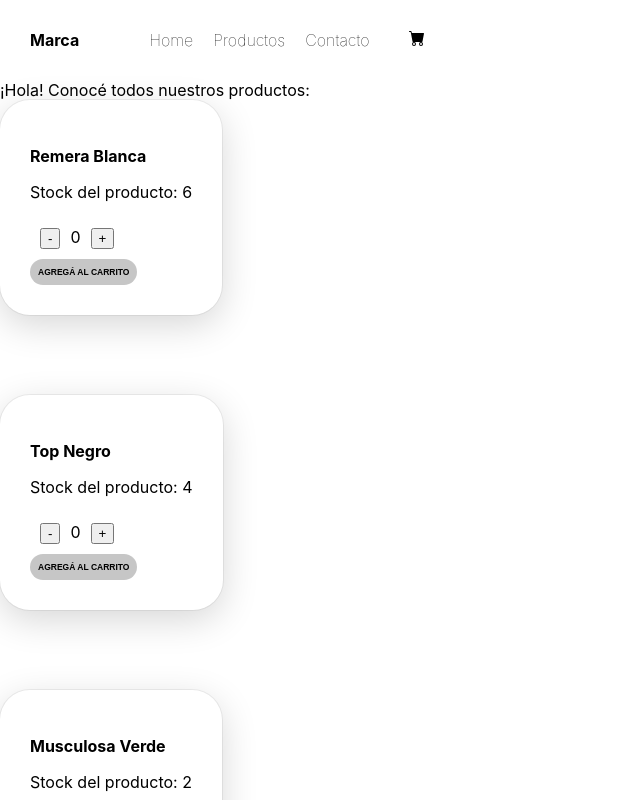
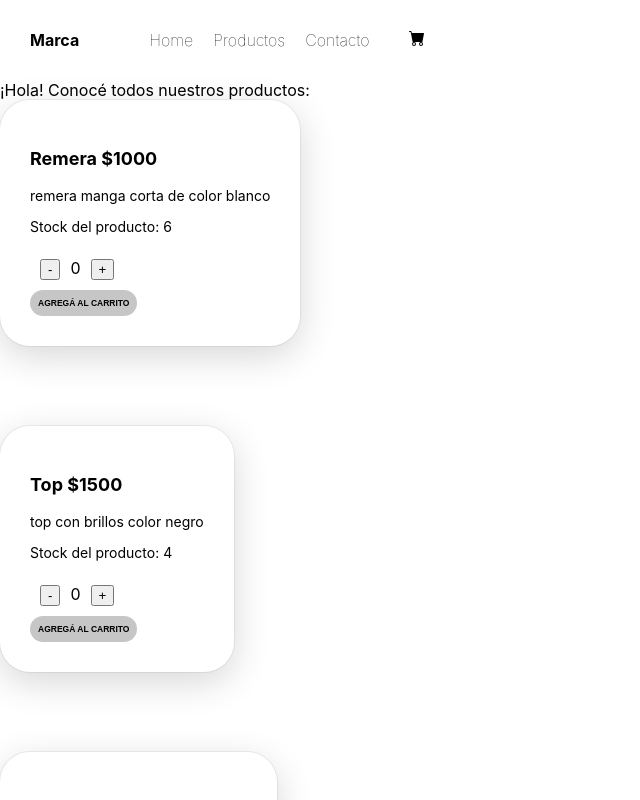
Before and after one commit to dcendoya/e-commerce, a React (Create React App) app: page / in a window 1280 px wide. Shown: the top 800 px of the page, without its empty margins (0-640 px from the left). Built offline with nearby package versions, Linux system fonts and the light colour scheme.

Commit message:
Catálogo de productos con promise y map

```diff
--- a/src/App.js
+++ b/src/App.js
@@ -1,14 +1,14 @@
 import './App.css';
 import NavBar from './components/NavBar';
 import ItemListContainer from './components/ItemListContainer';
-import ArrayProductos from './components/ArrayProductos';
+import ItemList from './components/ItemList';
 
 function App() {
   return (
     <>
     <div><NavBar /></div>
     <div><ItemListContainer greeting={'¡Hola! Conocé todos nuestros productos:'}/></div>
-    <div><ArrayProductos /></div>
+    <div><ItemList /></div>
     </>
   );
 }
--- a/src/components/ArrayProductos.js
+++ /dev/null
@@ -1,16 +0,0 @@
-import React, {useState} from "react";
-import Producto from "./Producto";
-
-export default function ArrayProductos () {
-    const [listaProductos, setListaProductos] = useState([
-        {nombre: 'remera', color: 'blanca', stock: 6},
-        {nombre: 'top', color: 'negro', stock: 4},
-        {nombre: 'musculosa', color: 'verde', stock: 2}
-    ])
-
-    return (
-        <>
-            {listaProductos.map(item=> <Producto item={item}/>)}
-        </>
-    )
-}
--- a/src/components/Producto.js
+++ b/src/components/Item.js
@@ -1,13 +1,14 @@
 import React, {useState} from "react";
 import ItemCount from "./ItemCount";
 
-export default function Producto ({item}) {
+export default function Item ({item}) {
 
     return (
         <>
             <div style={{marginBottom: "80px", width: "fit-content", padding: "30px", borderRadius: "30px", boxShadow: "rgb(0 0 0 / 16%) 0px 10px 36px 0px, rgb(0 0 0 / 6%) 0px 0px 0px 1px"}}>
-            <p style={{textTransform: "capitalize", fontWeight: "bold"}}>{item.nombre} {item.color}</p>
-            <p>Stock del producto: {item.stock}</p>
+            <p style={{textTransform: "capitalize", fontWeight: "bold", fontSize: "18px"}}>{item.title} ${item.price}</p>
+            <p style={{fontSize: "14px"}}>{item.description}</p>
+            <p style={{fontSize: "14px"}}>Stock del producto: {item.stock}</p>
                 <div>
                     <ItemCount max={item.stock} min='0' />
                 </div>
--- a/src/components/ItemList.js
+++ b/src/components/ItemList.js
@@ -1,20 +1,52 @@
 import React, {useState, useEffect} from "react";
+import Item from "./Item";
 
 export default function ItemList () {
 
+    const [initialPromise, setInitialPromise] = useState(false);
+
+    const [listaProductos, setListaProductos] = useState([]);
+
+    const stockProductos = new Promise ((resolve, reject) => {
+
+        setTimeout(() => {
+            resolve([
+                {id: '01', title: 'remera', description: 'remera manga corta de color blanco', price:1000, url:'#', stock: 6},
+                {id: '02', title: 'top', description: 'top con brillos color negro', price: 1500, url:'#', stock: 4},
+                {id: '03', title: 'musculosa', description: 'musculosa deportiva color verde', price: 2000, url:'#', stock: 2}
+            ])
+        }, 2000)
+    });
+
+
     useEffect(() => {
+        stockProductos
+            .then(res => {
+                setInitialPromise (true);
+                setListaProductos(res);
+            })
+            .catch (err => {
+                setInitialPromise (true);
+                console.log(err);
+            });
 
-        const promesaArrayProductos = new Promise ((resolve, reject)=>{
-
-        })
-
-        console.log(promesaArrayProductos);
-
-    });
+    })
 
     return (
         <>
+            {(initialPromise) ?
+                <>
+                    {listaProductos.map(item => <Item item={item}/>)}
+                </>
+
+
+            :
+
+            <>
+                <p>Cargando productos. Esperá unos segundos.</p>
+            </>
+            }
+
         </>
     )
-
 }
```
